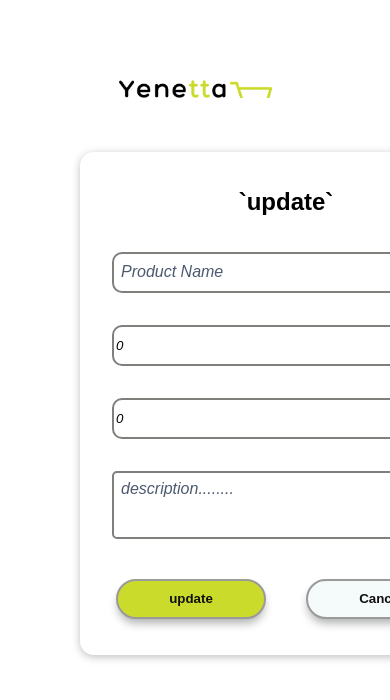
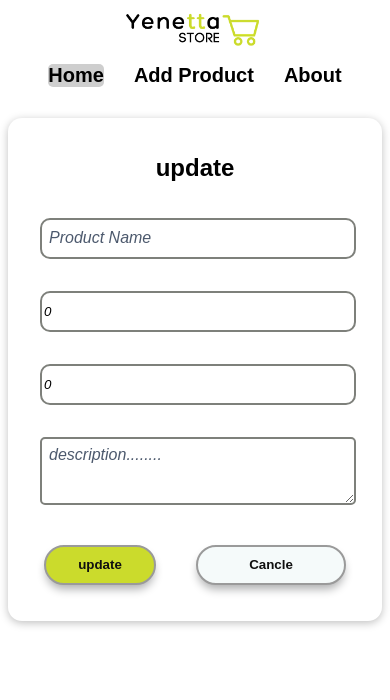
Before and after one commit to amanuel0924/yenetta, a React (Create React App) app: page /update/1 in a window 390 px wide. Shown: the top 700 px of the page. Built offline with nearby package versions, Linux system fonts and the light colour scheme; no server answers; the database is empty.

Commit message:
some changes

```diff
--- a/src/App.css
+++ b/src/App.css
@@ -1,41 +1,7 @@
 *{
   font-family:  sans-serif;
+
 }
 .App {
   text-align: center;
 }
-
-.App-logo {
-  height: 40vmin;
-  pointer-events: none;
-}
-
-@media (prefers-reduced-motion: no-preference) {
-  .App-logo {
-    animation: App-logo-spin infinite 20s linear;
-  }
-}
-
-.App-header {
-  background-color: #282c34;
-  min-height: 100vh;
-  display: flex;
-  flex-direction: column;
-  align-items: center;
-  justify-content: center;
-  font-size: calc(10px + 2vmin);
-  color: white;
-}
-
-.App-link {
-  color: #61dafb;
-}
-
-@keyframes App-logo-spin {
-  from {
-    transform: rotate(0deg);
-  }
-  to {
-    transform: rotate(360deg);
-  }
-}
--- a/src/componets/layout/Header.module.css
+++ b/src/componets/layout/Header.module.css
@@ -1,7 +1,5 @@
 @import url(https://cdnjs.cloudflare.com/ajax/libs/font-awesome/6.4.2/css/all.min.css);
 .header {
-       top: 0;
-       left: 0;
        width: 100%;
        height: 90px;
        display: flex;
@@ -24,6 +22,7 @@
 }
 .nav a p{
     font-size: 20px;
+    font-family: sans-serif;
     font-weight: bold;
     color: black;
     margin:15px;
@@ -32,7 +31,7 @@
 
 }
 .active{
-   background-color: #f0edc8;
+   background-color: rgb(206, 206, 206);
 }
 
 .nav a p:hover{
@@ -41,13 +40,16 @@
 
 
 .header img{
-   width: 10rem;
-   height: 10rem;
-   padding-top: 1rem;
+   width: 9rem;
+   height: 3rem;
+
+
 }
-
+span{
+   color:#CBDB2C
+}
 .links a{
-   font-size: 20px;
+   font-size: 30px;
    color: rgb(19, 18, 18);
    margin: 25px 10px;
 }
@@ -56,7 +58,7 @@
    cursor: pointer;
 }
 @media screen and (max-width: 600px) {
- .linls{
+   .links a, .header h1{
        display: none;
    }
    .header{
--- a/src/page/Add.js
+++ b/src/page/Add.js
@@ -107,9 +107,10 @@ const Add = () => {
   }
 
   return (
+    <div className={classes.container}>
       <form className={classes.wrapper} onSubmit={onSubmitHandeler}>
         <header>
-        <h2>`{id ? "update" : "Add"}`</h2>
+          <h2>{id ? "update" : "Add"}</h2>
         </header>
         <div>
           <input
@@ -176,6 +177,7 @@ const Add = () => {
           </Link>
         </div>
       </form>
+    </div>
   )
 }
 
--- a/src/page/Add.module.css
+++ b/src/page/Add.module.css
@@ -1,14 +1,16 @@
+.container{
+  display: flex;
+  justify-content: center;
+  align-items: center;
+}
 form {
-    position: fixed;
-    top: 18vh;
-
-    width: auto;
-    left: 35%;
+   min-width:300px;
+    max-width: 500px;
     background-color: white;
     padding: 1rem;
+    margin-top: 20px;
     border-radius: 14px;
     box-shadow: 0 2px 8px rgba(0, 0, 0, 0.25);
-    z-index: 30;
     animation: slide-down 300ms ease-out forwards;
   }
 
@@ -82,7 +84,12 @@ form {
   }
   @media screen and (max-width: 600px) {
 
-form{
-  left: 5em;
+
+.links{
+  visibility: hidden;
+}
+.nav{
+  color: #101010;
+  position:fixed
 }
   }
--- a/src/page/Home.module.css
+++ b/src/page/Home.module.css
@@ -56,7 +56,8 @@ button {
     font-family: "Lucida Sans Unicode", "Lucida Grande", Sans-Serif;
     border-collapse: collapse;
     color: #686461;
-    min-width: 600px;
+    min-width: 400px;
+    width: 60%;
   }
   caption {
     padding: 10px;
```
Also changed, not shown: src/Asset/logo2.png. Lines whose indentation alone changed are shown as unchanged.
